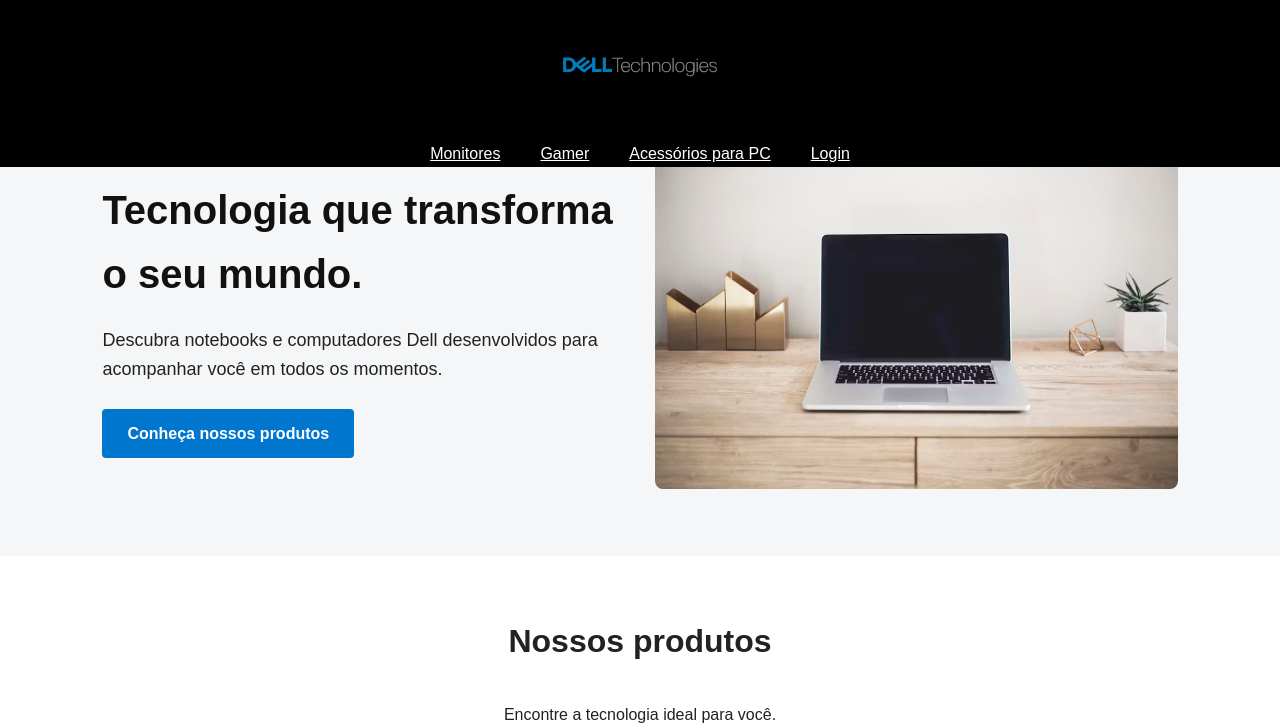
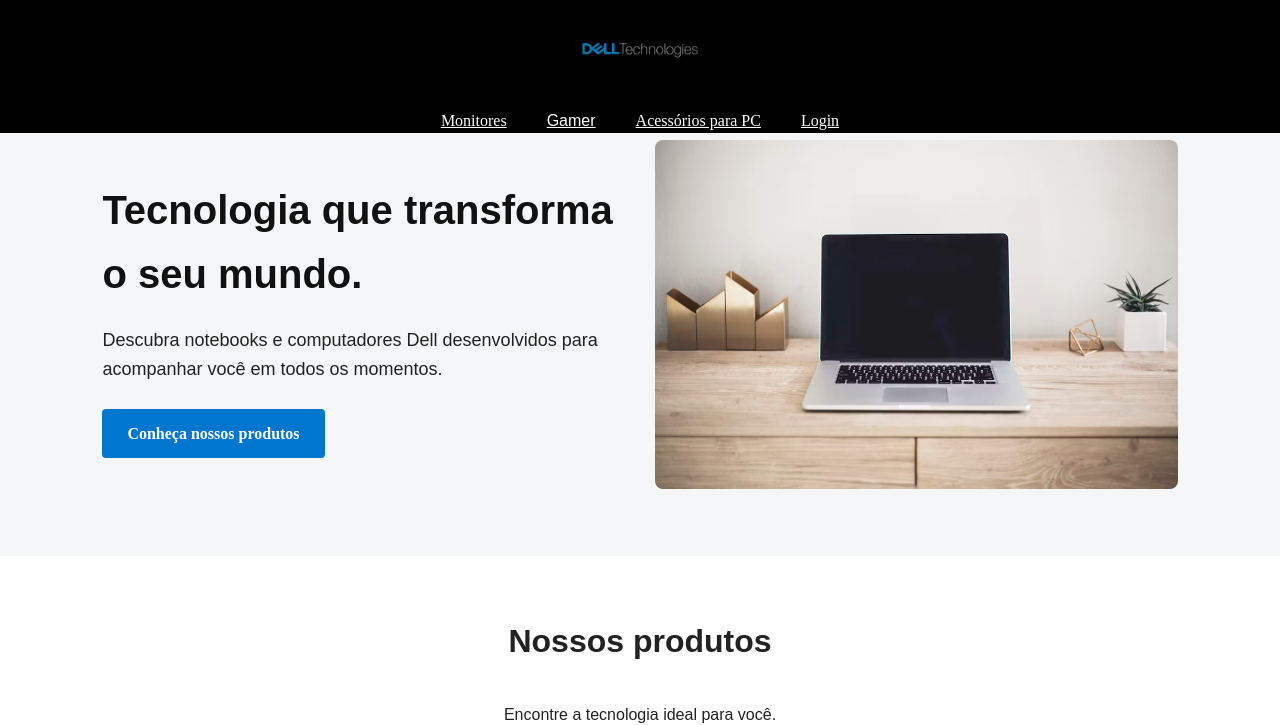
Before and after one commit to W4LZy/Sitedell, a plain HTML site: page index.html in a window 1280 px wide. Shown: the top 725 px of the page. Drawn offline with Linux system fonts and the light colour scheme.

Commit message:
update final

```diff
--- a/acessorios.css
+++ b/acessorios.css
@@ -3,22 +3,33 @@
     padding: 0%;
     box-sizing: border-box;
  }
- #logo{
-     width: 200px;
- }
  .nave{
    display: flex;
    flex-direction: column;
    align-items: center;
-     background-color: black;
+   }
 
+   #logo{
+   width: 150px;
 }
+
 #dive{
   display: flex;
    gap: 40px;
+
+
 }
- a{
+#dive a{
    color: white;
+
+}
+#dive a:hover{
+   color: rgb(214, 211, 211);
+
+   transition: 0,5s;
+}
+.nave{
+   background-color: rgb(0, 0, 0);
 }
  .produtos{
     display: flex;
--- a/cadastro.css
+++ b/cadastro.css
@@ -3,9 +3,8 @@
     padding: 0%;
     box-sizing: border-box;
 }
-#logo{
-     width: 200px;
- }
+
+
  body{
     background-color: #d6d6d6;
  }
@@ -13,24 +12,30 @@
     display: flex;
     flex-direction: column;
     align-items: center;
-     background-color: black;
+    }
 
+    #logo{
+    width: 150px;
 }
+
 #dive{
    display: flex;
     gap: 40px;
+
+
 }
- a{
+#dive a{
     color: white;
-
 
 }
 #dive a:hover{
     color: rgb(214, 211, 211);
-    text-decoration: underline;
+
     transition: 0,5s;
 }
-
+.nave{
+    background-color: rgb(0, 0, 0);
+}
  .container{
     display: flex;
     justify-content: center;
--- a/gamer.css
+++ b/gamer.css
@@ -3,24 +3,33 @@
     padding: 0%;
     box-sizing: border-box;
  }
- #logo{
-     width: 200px;
- }
  .nave{
    display: flex;
    flex-direction: column;
    align-items: center;
-     background-color: black;
+   }
+
+   #logo{
+   width: 150px;
+}
+
+#dive{
+  display: flex;
+   gap: 40px;
+
 
 }
-
- a{
+#dive a{
    color: white;
 
 }
-  #dive{
-    display: flex;
-     gap: 40px;
+#dive a:hover{
+   color: rgb(214, 211, 211);
+
+   transition: 0,5s;
+}
+.nave{
+   background-color: rgb(0, 0, 0);
 }
  .produtos{
     display: flex;
--- a/index.html
+++ b/index.html
@@ -217,8 +217,16 @@
         Explorar produtos
     </a>
 </section>
-
+<hr>
     </main>
+    <br>
+    <br>
+    <br>
+    <br>
+    <br><br>
+    <br>
+    <br>
+    <br>
 
     <footer class="rodape">
         <p>*Baseado no IDC Worldwide Quarterly Personal Computing Device Tracker, 9 de maio de 2025.<br>
--- a/login.css
+++ b/login.css
@@ -47,8 +47,10 @@
 
         main {
             background-color: white;
-            padding: 30px;
+            padding: 50px;
             border-radius: 10px;
+            margin-top:150px ;
+
 
         }
 
--- a/style.css
+++ b/style.css
@@ -3,49 +3,45 @@
     padding: 0%;
     box-sizing: border-box;
 }
-#logo{
-     width: 200px;
- }
 .nave{
     display: flex;
     flex-direction: column;
     align-items: center;
-     background-color: black;
+    position: fixed;
+    top: 0;
+    left: 0;
+    width: 100%;
+    z-index: 1000;}
 
+    #logo{
+    width: 150px;
 }
+
 #dive{
    display: flex;
     gap: 40px;
+
+
 }
- a{
+#dive a{
     color: white;
+
 }
 #dive a:hover{
     color: rgb(214, 211, 211);
-    text-decoration: underline;
+
     transition: 0,5s;
 }
+.nave{
+    background-color: rgb(0, 0, 0);
+}
+body {
 
-* {
-    margin: 0;
-    padding: 0;
-    box-sizing: border-box;
-}
-
-body {
-    font-family: Arial, Helvetica, sans-serif;
     color: #222;
     background-color: #fff;
     line-height: 1.6;
 }
 
-header {
-    position: fixed;
-    top: 0;
-    left: 0;
-    width: 100%;
-    z-index: 1000;
-}
 
 main {
     padding-top: 80px;
@@ -279,3 +275,10 @@
         background-color: rgb(230, 230, 230);
         font-family: Arial, Helvetica, sans-serif;
     }
+    h1{
+        font-family: Arial, sans-serif;
+    }
+    P{font-family: Arial, sans-serif;}
+    h2{font-family: Arial, sans-serif;}
+    h3{font-family: Arial, sans-serif;
+    }
```
Lines whose indentation alone changed are shown as unchanged.
